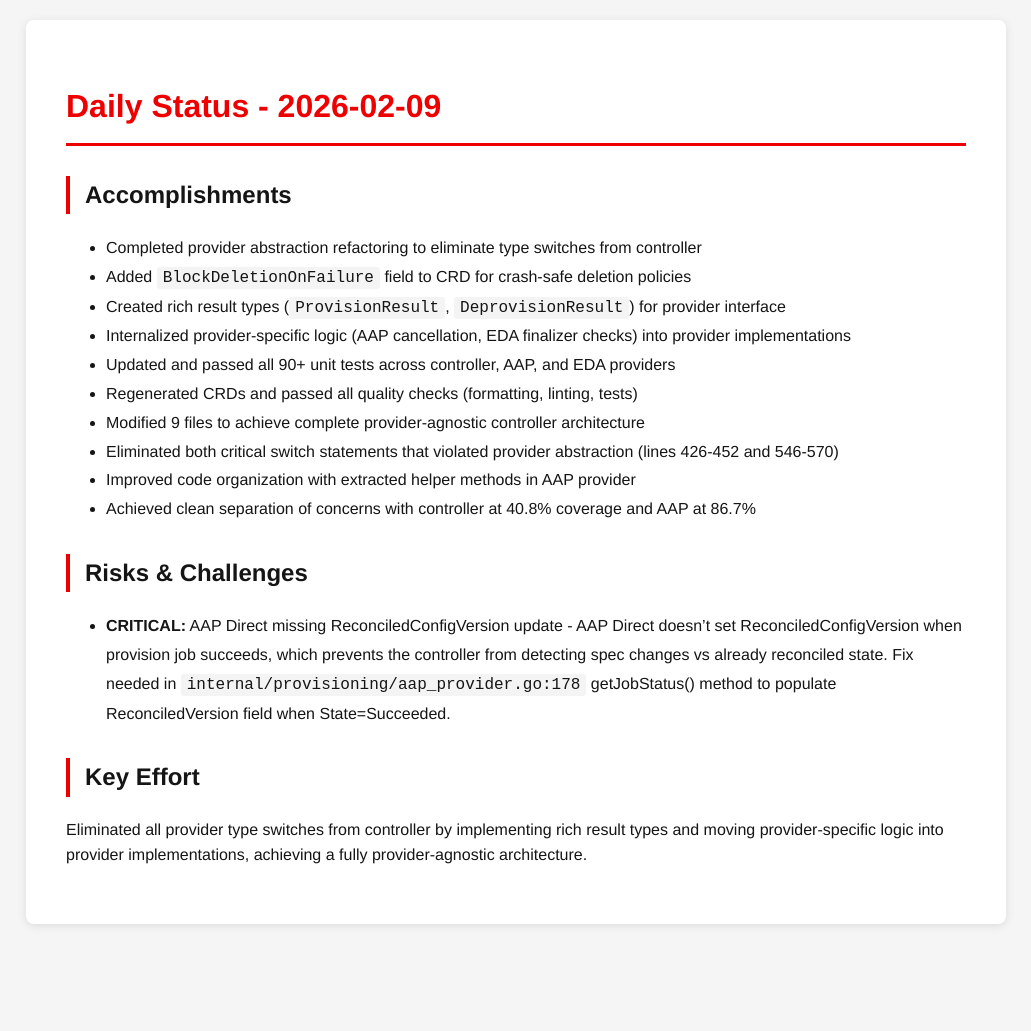
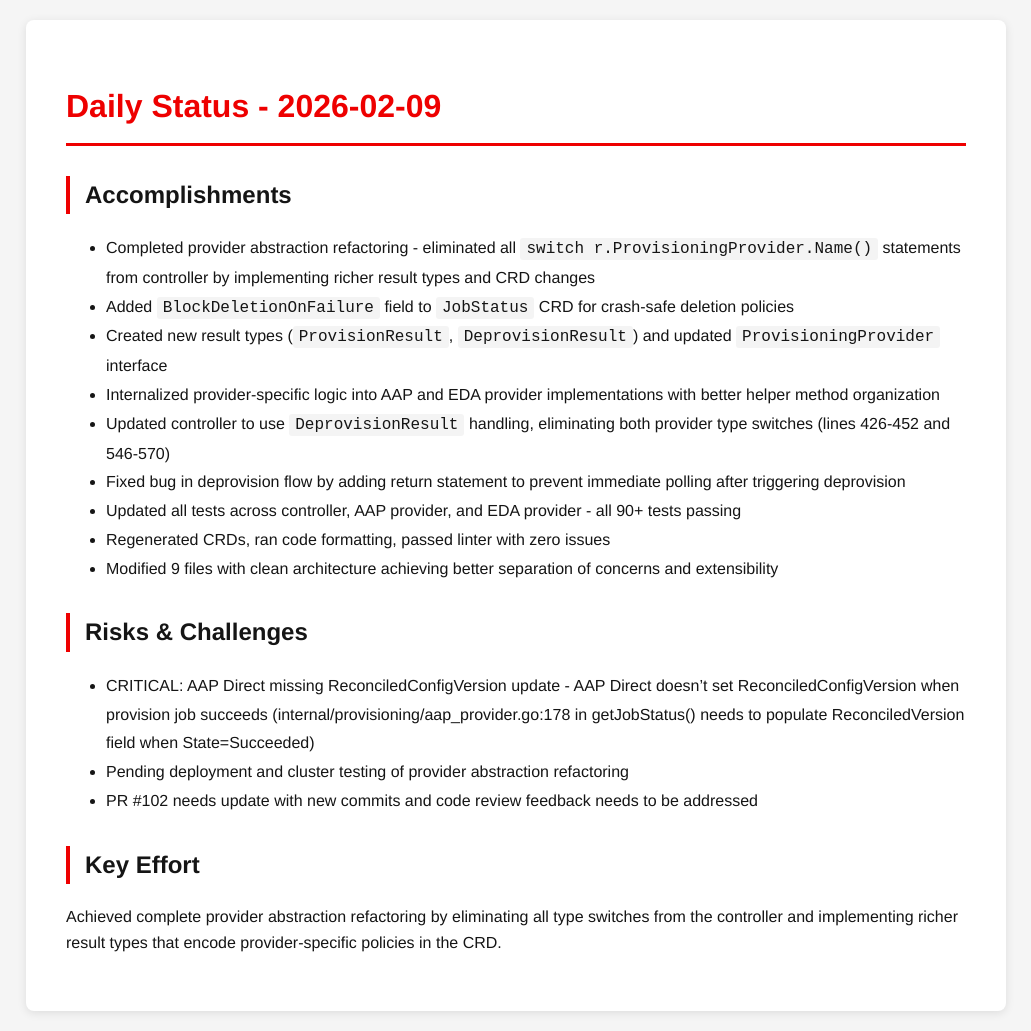
Before and after one commit to tzvatot/daily-status, a Jekyll site: the page built from 2026-02-09.md, in a window 1280 px wide. Shown: the whole page, without its empty margins (124-1155 px from the left). Built offline with Jekyll 4.4.1, drawn with Linux system fonts in a browser that asks for light colours; before the commit the page ends 944 px from its top, so only the background shows below that.

Commit message:
Daily status update - 2026-02-09

```diff
--- a/2026-02-09.md
+++ b/2026-02-09.md
@@ -7,19 +7,20 @@ date: 2026-02-09
 # Daily Status - 2026-02-09
 
 ## Accomplishments
-- Completed provider abstraction refactoring to eliminate type switches from controller
-- Added `BlockDeletionOnFailure` field to CRD for crash-safe deletion policies
-- Created rich result types (`ProvisionResult`, `DeprovisionResult`) for provider interface
-- Internalized provider-specific logic (AAP cancellation, EDA finalizer checks) into provider implementations
-- Updated and passed all 90+ unit tests across controller, AAP, and EDA providers
-- Regenerated CRDs and passed all quality checks (formatting, linting, tests)
-- Modified 9 files to achieve complete provider-agnostic controller architecture
-- Eliminated both critical switch statements that violated provider abstraction (lines 426-452 and 546-570)
-- Improved code organization with extracted helper methods in AAP provider
-- Achieved clean separation of concerns with controller at 40.8% coverage and AAP at 86.7%
+- Completed provider abstraction refactoring - eliminated all `switch r.ProvisioningProvider.Name()` statements from controller by implementing richer result types and CRD changes
+- Added `BlockDeletionOnFailure` field to `JobStatus` CRD for crash-safe deletion policies
+- Created new result types (`ProvisionResult`, `DeprovisionResult`) and updated `ProvisioningProvider` interface
+- Internalized provider-specific logic into AAP and EDA provider implementations with better helper method organization
+- Updated controller to use `DeprovisionResult` handling, eliminating both provider type switches (lines 426-452 and 546-570)
+- Fixed bug in deprovision flow by adding return statement to prevent immediate polling after triggering deprovision
+- Updated all tests across controller, AAP provider, and EDA provider - all 90+ tests passing
+- Regenerated CRDs, ran code formatting, passed linter with zero issues
+- Modified 9 files with clean architecture achieving better separation of concerns and extensibility
 
 ## Risks & Challenges
-- **CRITICAL:** AAP Direct missing ReconciledConfigVersion update - AAP Direct doesn't set ReconciledConfigVersion when provision job succeeds, which prevents the controller from detecting spec changes vs already reconciled state. Fix needed in `internal/provisioning/aap_provider.go:178` getJobStatus() method to populate ReconciledVersion field when State=Succeeded.
+- CRITICAL: AAP Direct missing ReconciledConfigVersion update - AAP Direct doesn't set ReconciledConfigVersion when provision job succeeds (internal/provisioning/aap_provider.go:178 in getJobStatus() needs to populate ReconciledVersion field when State=Succeeded)
+- Pending deployment and cluster testing of provider abstraction refactoring
+- PR #102 needs update with new commits and code review feedback needs to be addressed
 
 ## Key Effort
-Eliminated all provider type switches from controller by implementing rich result types and moving provider-specific logic into provider implementations, achieving a fully provider-agnostic architecture.
+Achieved complete provider abstraction refactoring by eliminating all type switches from the controller and implementing richer result types that encode provider-specific policies in the CRD.
```
